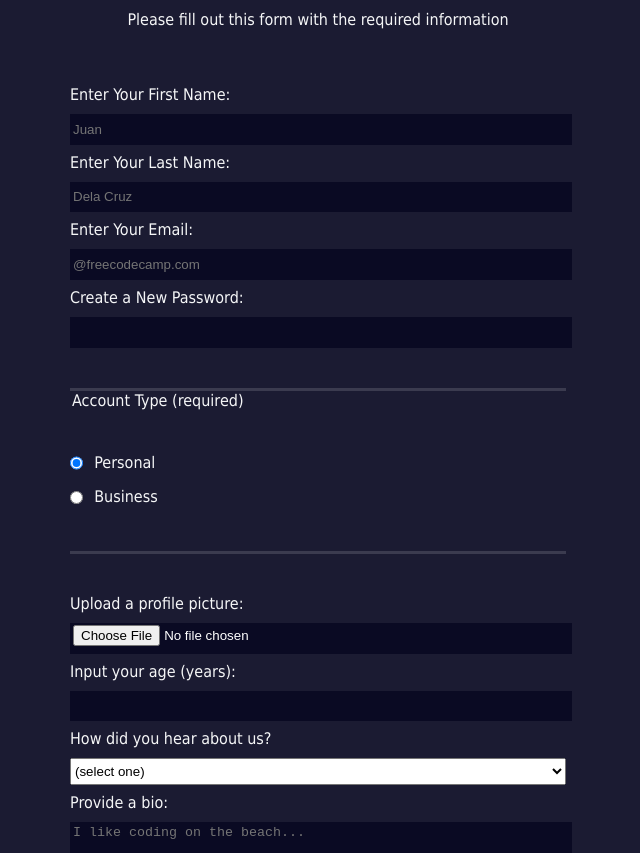
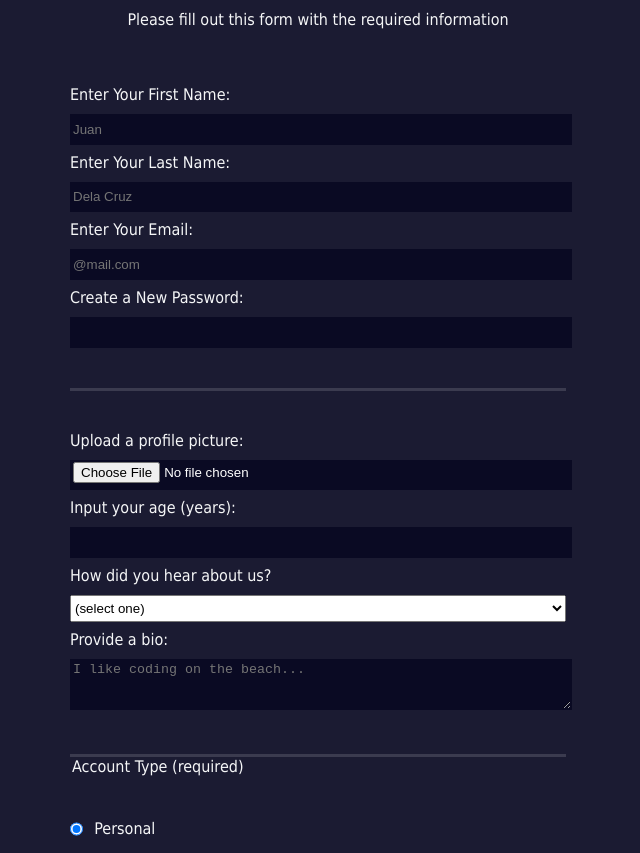
Before and after one commit to MoonHunter99/Registration-form, a plain HTML site: page index.html in a window 1280 px wide. Shown: the part 92-945 px from the top of the page, without its empty margins (322-962 px from the left). Drawn offline with Linux system fonts and the light colour scheme.

Commit message:
changed orders of fields and fieeldset

```diff
--- a/index.html
+++ b/index.html
@@ -19,21 +19,13 @@
                     Enter Your Last Name: <input type="text" id="last-name" name="last-name" placeholder="Dela Cruz" required>
                 </label>
                 <label for="email">
-                    Enter Your Email: <input type="email" id="email" name="email" placeholder="@freecodecamp.com" required>
+                    Enter Your Email: <input type="email" id="email" name="email" placeholder="@mail.com" required>
                 </label>
                 <label for="new-password">
-                    Create a New Password: <input type="password" id="new-password" name="new-password" pattern="[a-z0-5]{8,}" required>
+                    Create a New Password: <input type="password" id="new-password" name="new-password" pattern="[a-z0-9]{8,}" required>
                 </label>
             </fieldset>
-            <fieldset>
-                <legend>Account Type (required)</legend>
-                <label for="personal-account">
-                    <input type="radio" id="personal-account" name="account-type" class="inline" checked> Personal
-                </label>
-                <label for="business-account">
-                    <input type="radio" id="business-account" name="account-type" class="inline"> Business
-                </label>
-            </fieldset>
+
             <fieldset>
                 <label for="profile-picture">
                     Upload a profile picture: <input type="file" id="profile-picture" name="profile-picture">
@@ -64,6 +56,15 @@
                     <textarea id="bio" name="bio" rows="3" cols="30" placeholder="I like coding on the beach..."></textarea>
                 </label>
             </fieldset>
+            <fieldset>
+                <legend>Account Type (required)</legend>
+                <label for="personal-account">
+                    <input type="radio" id="personal-account" name="account-type" class="inline" checked> Personal
+                </label>
+                <label for="business-account">
+                    <input type="radio" id="business-account" name="account-type" class="inline"> Business
+                </label>
+            </fieldset>
             <label for="terms-and-conditions">
                 <input type="checkbox" class="inline" name="terms" id="terms-and-conditions" required> I accept the <a href="https://www.freecodecamp.org/news/terms-of-service/">terms and conditions</a>
             </label>
```
